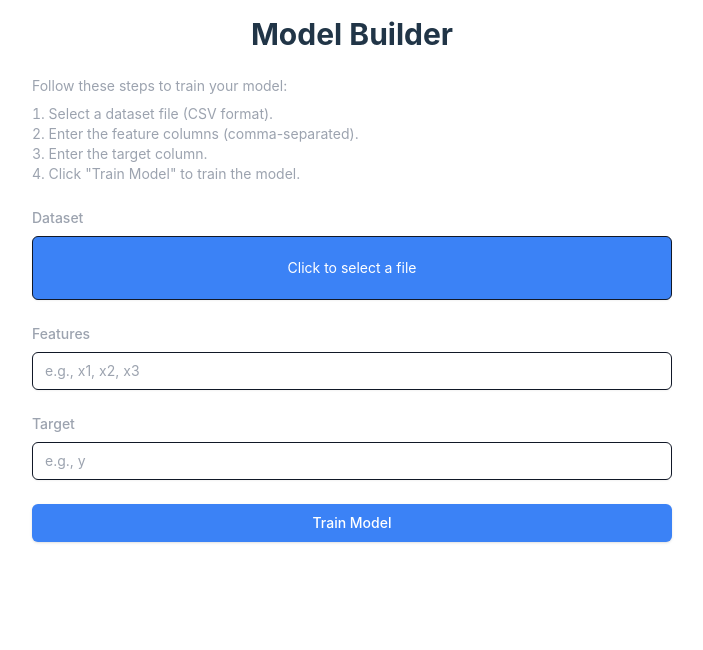
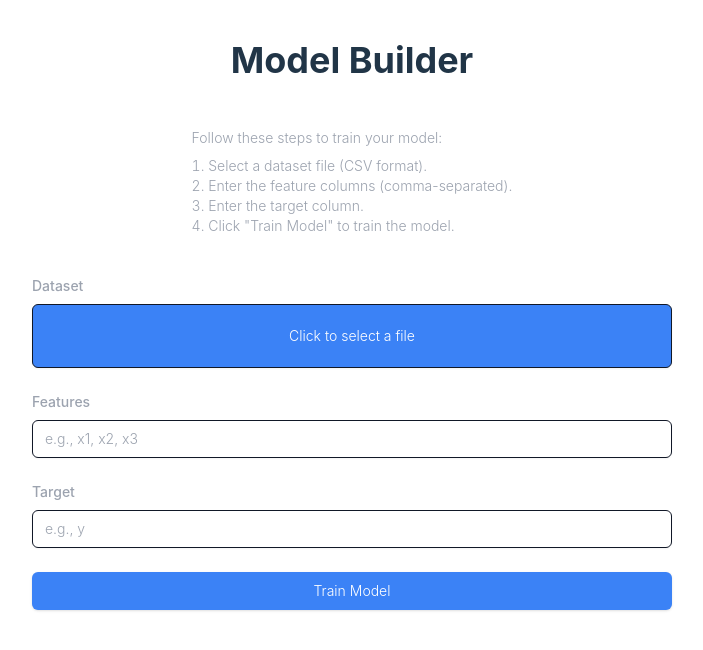
Before and after one commit to nbursa/model-trainer, a Vue app in the folder client/: page / in a window 1280 px wide. Shown: the top 650 px of the page, without its empty margins (288-991 px from the left). Built offline with nearby package versions, Linux system fonts and the light colour scheme.

Commit message:
Cleanup client

```diff
--- a/client/src/components/ChartComponent.vue
+++ b/client/src/components/ChartComponent.vue
@@ -1,6 +1,6 @@
 <template>
   <div>
-    <select v-model="selectedChartType" class="mb-4 px-3 py-2 border border-gray-300 rounded-md shadow-sm focus:outline-none focus:ring-indigo-500 focus:border-indigo-500 sm:text-sm">
+    <select v-model="selectedChartType" class="mb-4 px-3 py-2 border border-gray-900 rounded-md shadow-sm focus:outline-none sm:text-sm">
       <option value="line">Line Chart</option>
       <option value="bar">Bar Chart</option>
       <option value="scatter">Scatter Plot</option>
--- a/client/src/views/Home.vue
+++ b/client/src/views/Home.vue
@@ -1,8 +1,9 @@
 <template>
-  <div class="max-w-2xl mx-auto p-4">
-    <h1 class="text-3xl font-bold mb-6 text-center">Model Builder</h1>
+  <div class="max-w-2xl mx-auto p-4 pb-24 font-light">
+    <h1 class="text-4xl font-bold mb-6 py-6 text-center">Model Builder</h1>
     <form @submit.prevent="trainModel" class="space-y-6">
-      <div class="text-sm text-gray-400 mb-4">
+      <div class="flex flex-col items-center justify-center text-sm">
+        <div class="text-gray-400 mb-4">
           <p class="mb-2">Follow these steps to train your model:</p>
           <ol class="list-decimal list-inside">
             <li>Select a dataset file (CSV format).</li>
@@ -11,12 +12,13 @@
             <li>Click "Train Model" to train the model.</li>
           </ol>
         </div>
+      </div>
       <div>
         <label for="dataset" class="block text-sm font-medium text-gray-400 mb-2">Dataset</label>
-        <div class="relative w-full h-16 border border-gray-900 rounded-md flex items-center justify-center px-3 py-2 bg-blue-500 hover:bg-blue-600 shadow-sm focus:outline-none focus:ring-indigo-500 focus:border-indigo-500 text-sm">
+        <div class="relative w-full h-16 border border-gray-900 rounded-md flex items-center justify-center px-3 py-2 bg-blue-500 hover:bg-blue-600 shadow-sm focus:outline-none active:text-yellow-100 text-sm">
           <input type="file" id="dataset" @change="handleFileUpload" class="absolute inset-0 w-full h-full opacity-0 cursor-pointer" />
           <span v-if="!dataset" class="text-white">Click to select a file</span>
-          <span v-else class="text-gray-700">{{ dataset.name }}</span>
+          <span v-else class="text-yellow-50">{{ dataset.name }}</span>
         </div>
       </div>
       <div>
@@ -25,7 +27,7 @@
           type="text"
           id="features"
           v-model="features"
-          class="block w-full px-3 py-2 border border-gray-900 rounded-md shadow-sm focus:outline-none focus:ring-indigo-500 focus:border-indigo-500 sm:text-sm"
+          class="block w-full px-3 py-2 border border-gray-900 rounded-md shadow-sm focus:outline-none sm:text-sm"
           placeholder="e.g., x1, x2, x3"
         />
       </div>
@@ -35,13 +37,13 @@
           type="text"
           id="target"
           v-model="target"
-          class="block w-full px-3 py-2 border border-gray-900 rounded-md shadow-sm focus:outline-none focus:ring-indigo-500 focus:border-indigo-500 sm:text-sm"
+          class="block w-full px-3 py-2 border border-gray-900 rounded-md shadow-sm focus:outline-none sm:text-sm"
           placeholder="e.g., y"
         />
       </div>
       <button
         type="submit"
-        class="w-full bg-blue-500 text-white text-sm px-4 py-2 rounded-md shadow hover:bg-blue-600 focus:outline-none focus:ring-2 focus:ring-offset-2 focus:ring-blue-500"
+        class="w-full bg-blue-500 text-white font-light text-sm px-4 py-2 rounded-md shadow hover:bg-blue-600 focus:outline-none"
         :disabled="loading"
       >
         <span v-if="!loading">Train Model</span>
@@ -54,7 +56,7 @@
     </div>
     <div v-if="modelData.length > 0" class="mt-6">
       <label for="xFeature" class="block text-sm font-medium text-gray-400 mb-2">Select x-axis feature</label>
-      <select v-model="xFeature" id="xFeature" class="block w-full px-3 py-2 border border-gray-300 rounded-md shadow-sm focus:outline-none focus:ring-indigo-500 focus:border-indigo-500 sm:text-sm">
+      <select v-model="xFeature" id="xFeature" class="block w-full px-3 py-2 border border-gray-900 rounded-md shadow-sm focus:outline-none sm:text-sm">
         <option v-for="feature in featureList" :key="feature" :value="feature">{{ feature }}</option>
       </select>
       <chart-component :data="modelData" :xFeature="xFeature" class="mt-4"></chart-component>
```
Lines whose indentation alone changed are shown as unchanged.
